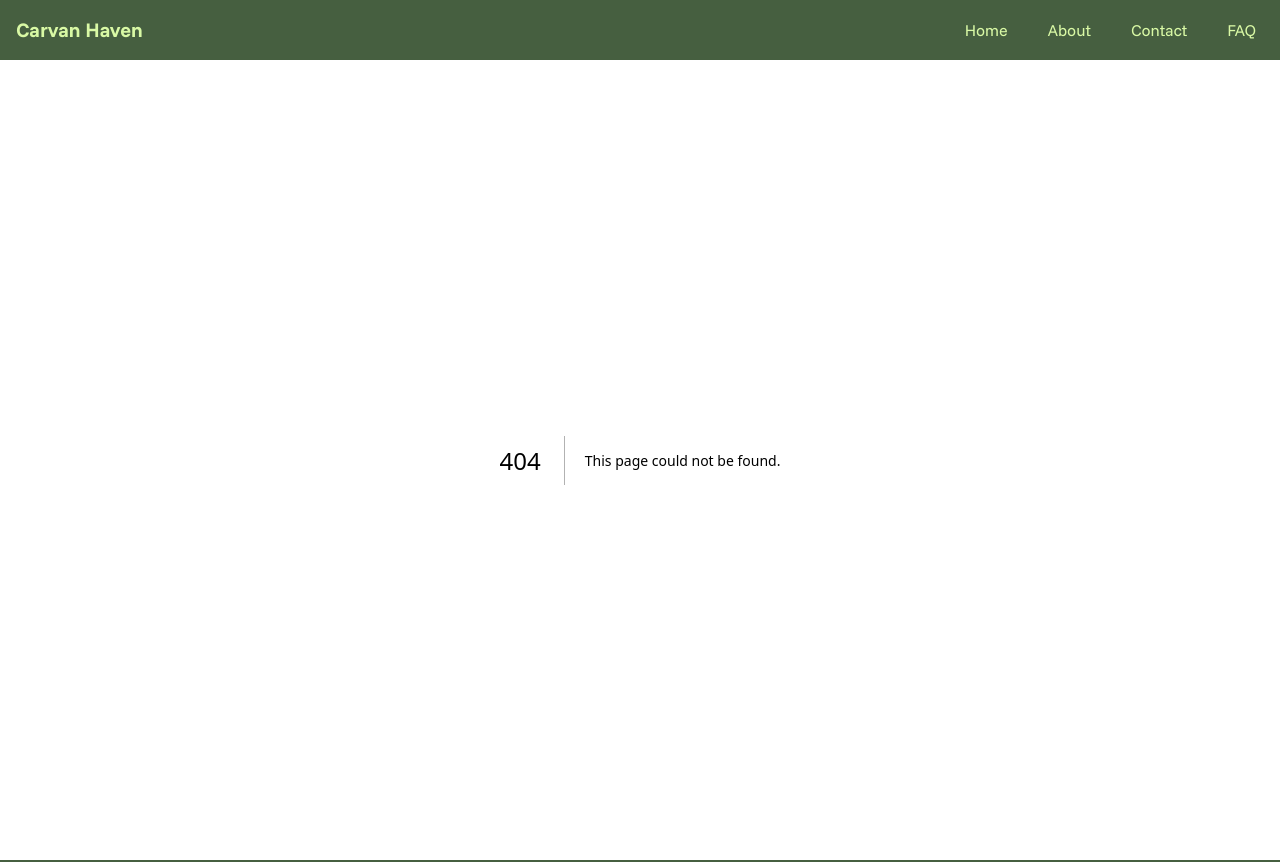
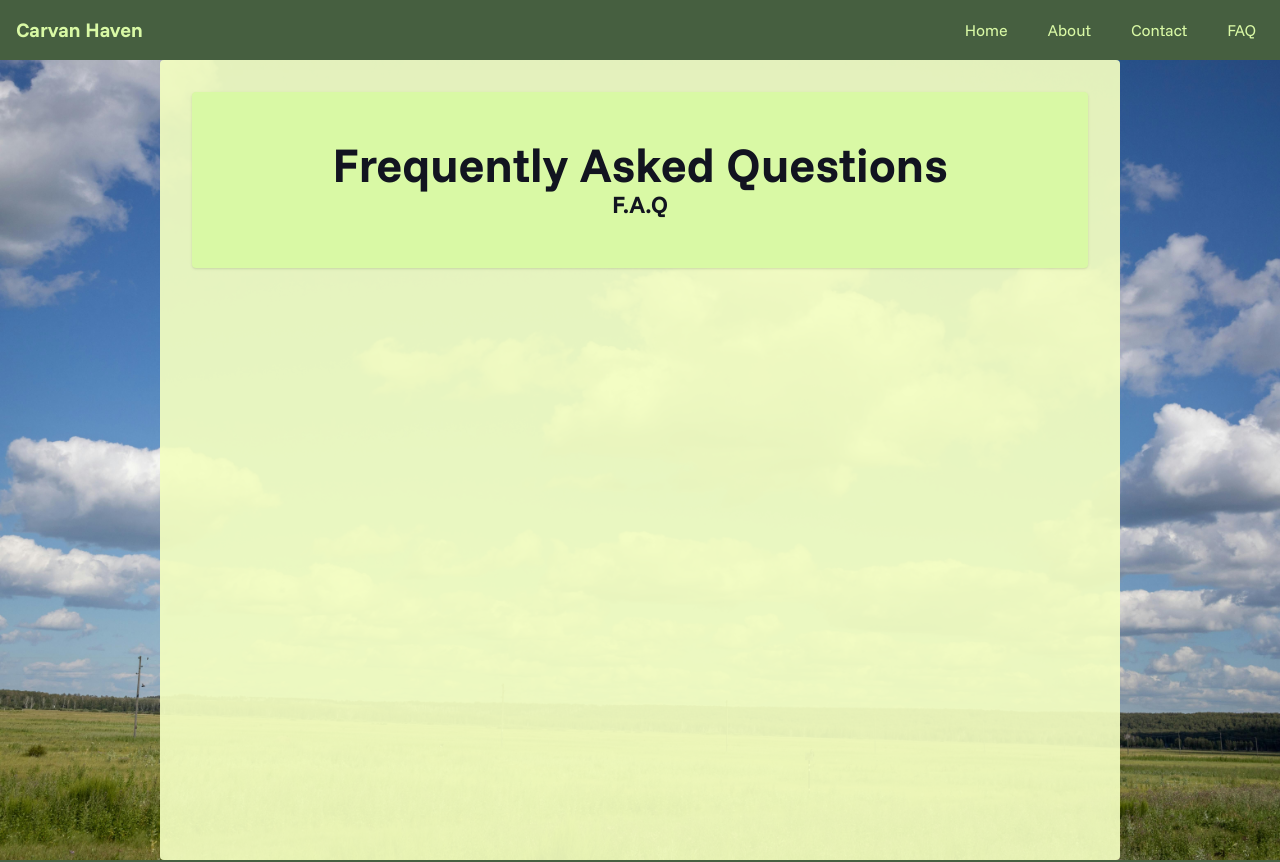
Before and after one commit to NylesR/carvanhaven, a Next.js app: page /about in a window 1280 px wide. Before the commit this address had no page. Shown: the top 862 px of the page. Built offline with nearby package versions, Linux system fonts and the light colour scheme.

Commit message:
adds blank pages for sections

```diff
--- /dev/null
+++ b/src/app/about/page.tsx
@@ -0,0 +1,21 @@
+import Card from "../components/Card";
+import Button from "../components/Button";
+
+export default function About() {
+  return (
+    <>
+      <div className="bg-field min-h-screen">
+        <div className="bg-background/92 w-3/4 min-h-screen p-8 rounded mx-auto">
+        <div className="bg-accent text-foreground font-bold mb-4 text-center mx-auto p-12 md:px-6 rounded shadow">
+          <h2 className="text-5xl">
+            Frequently Asked Questions
+          </h2>
+          <h3 className="text-2xl">
+            F.A.Q
+          </h3>
+        </div>
+        </div>
+      </div>
+    </>
+  );
+}
--- /dev/null
+++ b/src/app/contact/page.tsx
@@ -0,0 +1,14 @@
+import Card from "../components/Card";
+import Button from "../components/Button";
+
+export default function Contact() {
+  return (
+    <>
+      <div className="bg-field min-h-screen">
+        <div className="bg-background/92 w-3/4 min-h-screen p-8 rounded mx-auto">
+
+        </div>
+      </div>
+    </>
+  );
+}
--- /dev/null
+++ b/src/app/faq/page.tsx
@@ -0,0 +1,14 @@
+import Card from "../components/Card";
+import Button from "../components/Button";
+
+export default function FAQ() {
+  return (
+    <>
+      <div className="bg-field min-h-screen">
+        <div className="bg-background/92 w-3/4 min-h-screen p-8 rounded mx-auto">
+
+        </div>
+      </div>
+    </>
+  );
+}
```
Also changed, not shown: 1 other file (tests, documents, lock files or other folders).
